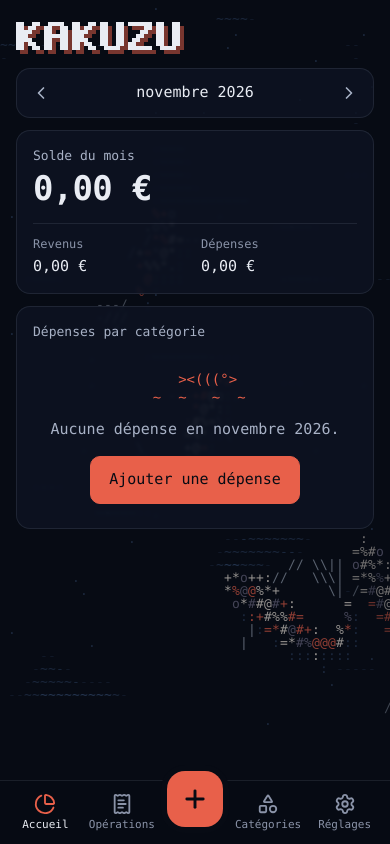
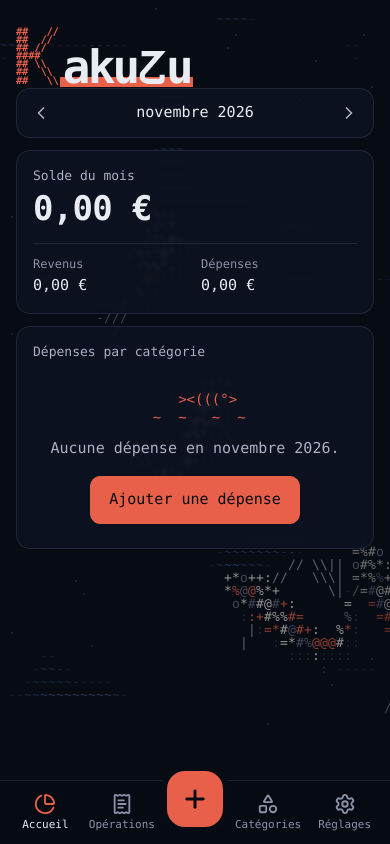
Before and after one commit to PennecStv/kakuzu, a React (Vite) app: page / in a window 390 px wide. Built offline with nearby package versions, Linux system fonts and the light colour scheme.

Commit message:
feat: ASCII-art K and 乙 in the wordmark
The pixel wordmark becomes a still K in ASCII art in the accent, then "aku乙u" in heavy Geist Mono over a stroke of the accent. 乙 is drawn as SVG so it keeps the weight of the letters on every phone. The README copies are now PNGs.

```diff
--- a/src/ascii/themes.ts
+++ b/src/ascii/themes.ts
@@ -11,7 +11,7 @@ export interface Theme {
   name: string;
   /** Japanese name, in romaji. */
   reading: string;
-  /** UI accent: buttons, active tab, focus rings. */
+  /** UI accent: buttons, active tab, focus rings, income figures, the wordmark's K. */
   accent: string;
   scene: SceneSpec;
 }
--- a/src/components/Wordmark.tsx
+++ b/src/components/Wordmark.tsx
@@ -1,20 +1,24 @@
-import { bitmapPath } from '../lib/pixels';
+/** The K in ASCII art: a stem of #, arms of slashes. */
+const K = ['##   //', '##  // ', '## //  ', '####   ', '## \\\\  ', '##  \\\\ ', '##   \\\\'].join('\n');
 
-// 6×7 letters with two-pixel stems, drawn for this one word.
-const K = ['##..##', '##.##.', '####..', '###...', '####..', '##.##.', '##..##'];
-const A = ['.####.', '##..##', '##..##', '######', '##..##', '##..##', '##..##'];
-const U = ['##..##', '##..##', '##..##', '##..##', '##..##', '##..##', '.####.'];
-const Z = ['######', '....##', '...##.', '..##..', '.##...', '##....', '######'];
-
-const ADVANCE = 7;
-const PATH = [K, A, K, U, Z, U].map((letter, i) => bitmapPath(letter, i * ADVANCE)).join('');
-
-/** "KAKUZU" in pixel letters, with a one-pixel drop shadow in the theme accent. */
+/**
+ * "Kakuzu": the K in ASCII art in the theme accent, the z swapped for 乙 (otsu), the kanji it looks
+ * like, and a stroke of the accent behind the foot of the letters. 乙 is drawn rather than typed so
+ * it keeps the weight of the letters whatever CJK font the phone has.
+ */
 export function Wordmark() {
   return (
-    <svg className="wordmark" viewBox="0 0 42 8" role="img" aria-label="Kakuzu">
-      <path className="wordmark__shadow" d={PATH} transform="translate(1 1)" />
-      <path className="wordmark__ink" d={PATH} />
-    </svg>
+    <span className="wordmark" role="img" aria-label="Kakuzu">
+      <pre className="wordmark__k" aria-hidden="true">
+        {K}
+      </pre>
+      <span className="wordmark__rest" aria-hidden="true">
+        aku
+        <svg className="wordmark__otsu" viewBox="0 0 100 129">
+          <path d="M10 14H82L14 92Q6 122 40 122H82Q90 122 90 110V96" />
+        </svg>
+        u
+      </span>
+    </span>
   );
 }
--- a/src/lib/pixels.ts
+++ /dev/null
@@ -1,15 +0,0 @@
-/**
- * SVG path of a bitmap drawn with '#' for lit pixels, one unit per pixel.
- * Each run of a row becomes one rectangle and the whole bitmap one path, so
- * neighbouring pixels never show antialiasing seams between them.
- */
-export function bitmapPath(rows: readonly string[], dx = 0, dy = 0): string {
-  let d = '';
-  rows.forEach((row, y) => {
-    for (const run of row.matchAll(/#+/g)) {
-      const w = run[0].length;
-      d += `M${dx + run.index} ${dy + y}h${w}v1h-${w}z`;
-    }
-  });
-  return d;
-}
--- a/src/styles/app.css
+++ b/src/styles/app.css
@@ -30,19 +30,50 @@
 }
 
 .wordmark {
-  display: block;
-  width: 168px;
-  height: 32px;
-  /* Square pixels: no antialiasing on their edges. */
-  shape-rendering: crispEdges;
+  display: inline-flex;
+  align-items: flex-end;
 }
 
-.wordmark__ink {
-  fill: var(--ink);
+/* Seven lines of glyphs, a third taller than the lowercase ascenders: a drop cap. */
+.wordmark__k {
+  margin: 0;
+  font: 700 10.5px/8.1px var(--font);
+  color: var(--accent);
 }
 
-.wordmark__shadow {
-  fill: color-mix(in srgb, var(--accent) 50%, var(--bg));
+.wordmark__rest {
+  position: relative;
+  isolation: isolate;
+  margin-left: 4px;
+  font-size: 46px;
+  font-weight: 800;
+  line-height: 0.74;
+  letter-spacing: -0.06em;
+  white-space: nowrap;
+  color: var(--ink);
+}
+
+/* A stroke of the accent behind the foot of the letters. */
+.wordmark__rest::before {
+  content: '';
+  position: absolute;
+  z-index: -1;
+  left: -3px;
+  right: -2px;
+  bottom: -3px;
+  height: 0.2em;
+  background: var(--accent);
+}
+
+/* 乙, as tall as the ascenders and as heavy as the letters around it. */
+.wordmark__otsu {
+  width: 0.56em;
+  height: 0.72em;
+  margin: 0 0.03em;
+  overflow: visible;
+  fill: none;
+  stroke: currentColor;
+  stroke-width: 20;
 }
 
 /* ---------- surfaces ---------- */
```
Also changed, not shown: 6 other files (tests, documents, lock files or other folders).
